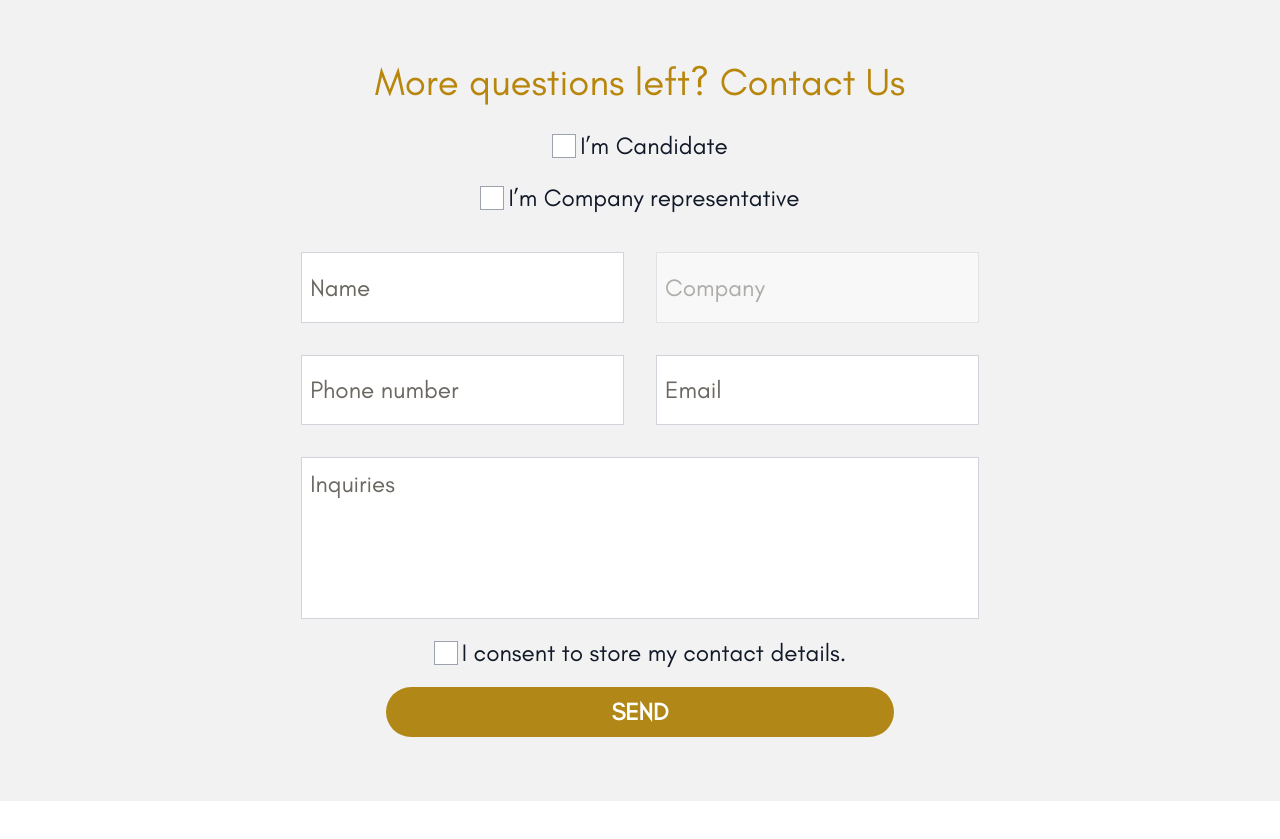
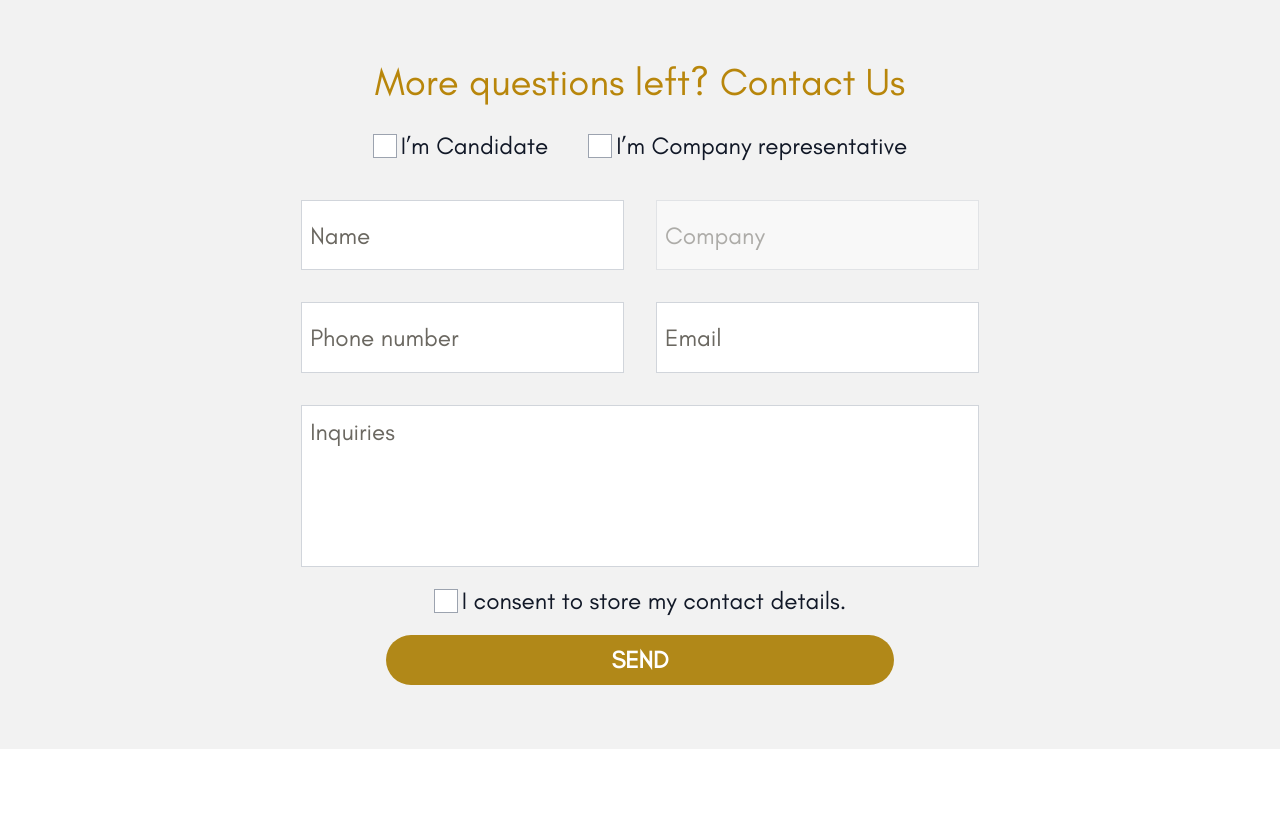
Before and after one commit to ecommercedev1112/Napoleon-landing, a Next.js app: page / in a window 1280 px wide. Shown: the part 4180-5019 px from the top of the page. Built offline with nearby package versions, Linux system fonts and the light colour scheme.

Commit message:
inline radio

```diff
--- a/src/app/components/contactus/index.tsx
+++ b/src/app/components/contactus/index.tsx
@@ -70,11 +70,11 @@ const ContactUs: React.FC = () => {
 
       <form
         autoComplete="off"
-        className="mx-auto flex flex-col md:justify-center md:items-center w-full md:min-w-[50%] md:w-[55%]"
+        className="mx-auto flex flex-col md:justify-center md:items-center  w-full md:min-w-[50%] md:w-[55%]"
         onSubmit={handleSubmit(onSubmit)}
       >
         {/* Role Selection */}
-        <div className="flex flex-row md:flex-col justify-start gap-6 md:gap-4 mb-[1.25rem]">
+        <div className="flex flex-row md:flex-col lg:flex-row justify-start gap-6 md:gap-4 lg:gap-10 mb-[1.25rem]">
           {["CANDIDATE", "COMPANY"].map((role) => (
             <div
               className="flex text-md flex-row justify-between  md:justify-center items-center md:text-[calc(1.275rem+.3vw)] font-medium "
```
